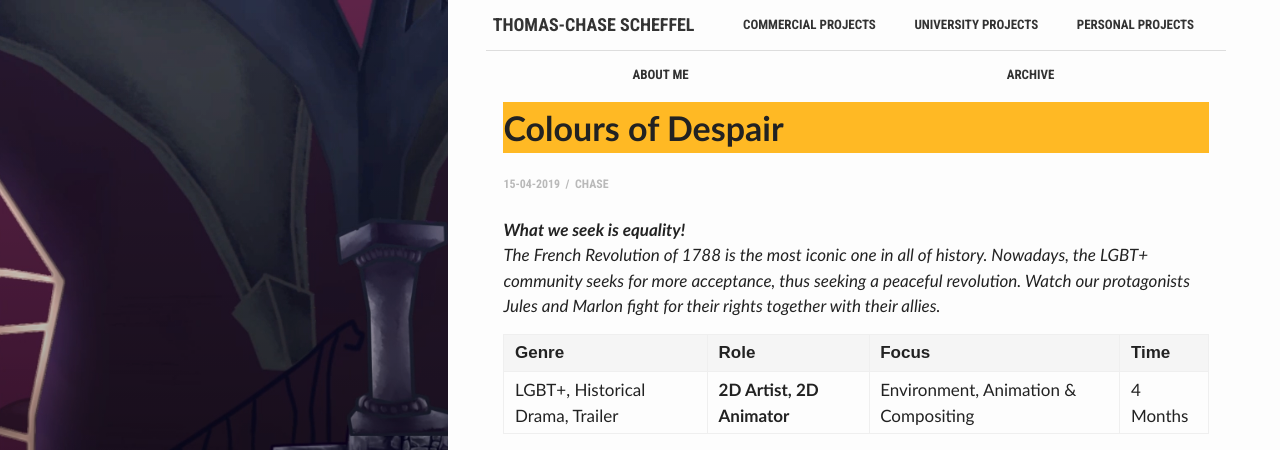
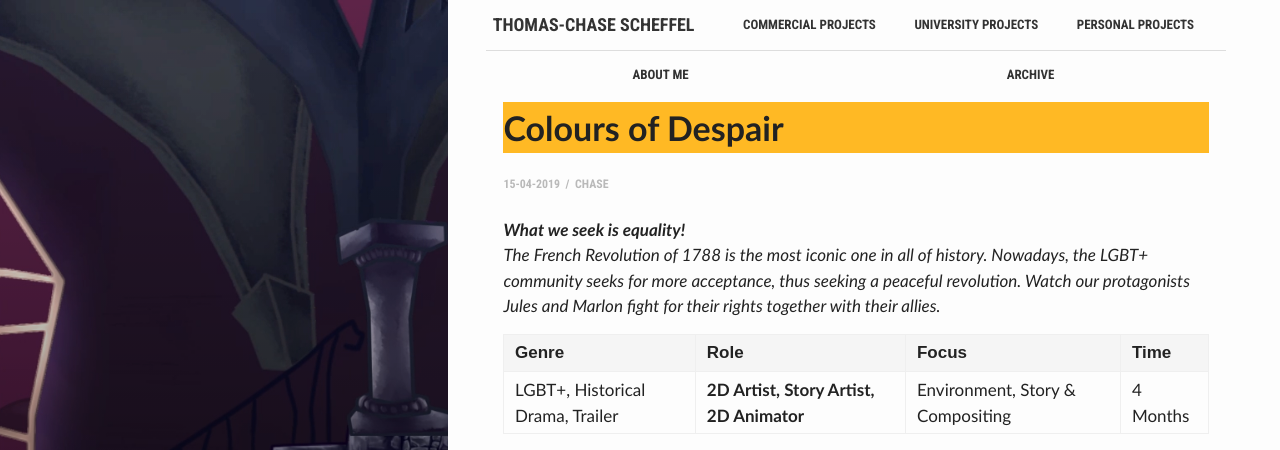
Before and after one commit to ChaseTheHunter/chasethehunter.github.io, a Jekyll site: the page built from _posts/2017-02-23-colors-of-despair.markdown, in a window 1280 px wide and 900 px high, cut to the strip 0-450 px from the top of the window. Built offline with Jekyll 4.4.1, drawn with Linux system fonts in a browser that asks for light colours.

Commit message:
Update 2017-02-23-colors-of-despair.markdown

```diff
--- a/_posts/2017-02-23-colors-of-despair.markdown
+++ b/_posts/2017-02-23-colors-of-despair.markdown
@@ -14,7 +14,7 @@ The French Revolution of 1788 is the most iconic one in all of history. Nowadays
 
 Genre | Role | Focus | Time |
 ------------ | -------------| -------- |----|
-LGBT+, Historical Drama, Trailer | **2D Artist, 2D Animator** | Environment, Animation & Compositing | 4 Months |
+LGBT+, Historical Drama, Trailer | **2D Artist, Story Artist, 2D Animator** | Environment, Story & Compositing | 4 Months |
 
 {% include youtubePlayer.html id='_b8zKcoQcFA' %}
 <p align="center"><i> Video: Colors of Despair Trailer </i></p>
```
